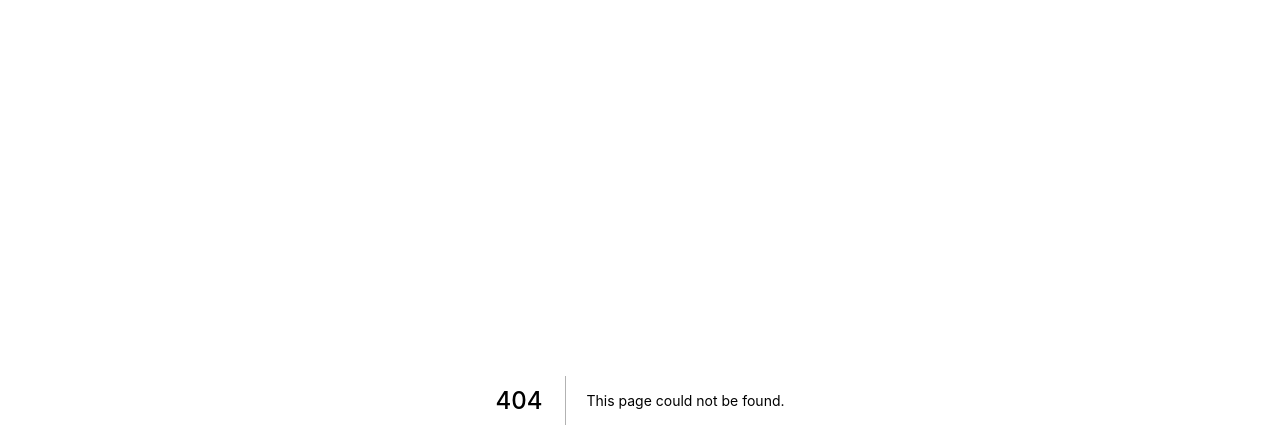
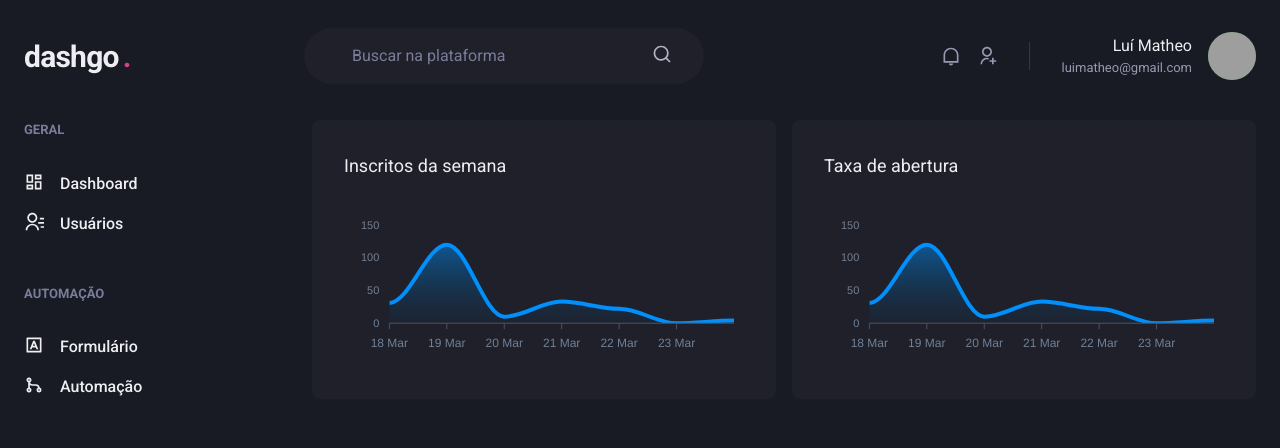
Before and after one commit to luimatheo/dashgo, a Next.js app: page /dashboard in a window 1280 px wide. Before the commit this address had no page. Shown: the top 448 px of the page. Built offline with nearby package versions, Linux system fonts and the light colour scheme; grey boxes are pictures that could not be loaded.

Commit message:
login e dashboard

```diff
--- a/package.json
+++ b/package.json
@@ -12,10 +12,13 @@
     "@chakra-ui/react": "^1.6.3",
     "@emotion/react": "^11.4.0",
     "@emotion/styled": "^11.3.0",
+    "apexcharts": "^3.27.1",
     "framer-motion": "^4.1.17",
     "next": "10.2.3",
     "react": "17.0.2",
-    "react-dom": "17.0.2"
+    "react-apexcharts": "^1.3.9",
+    "react-dom": "17.0.2",
+    "react-icons": "^4.2.0"
   },
   "devDependencies": {
     "@types/node": "^15.12.2",
--- /dev/null
+++ b/src/components/Header.tsx
@@ -0,0 +1,81 @@
+import { Flex, Text, Input, Icon, HStack, Box, Avatar } from '@chakra-ui/react'
+import { RiNotificationLine, RiSearchLine, RiUserAddLine } from 'react-icons/ri'
+
+export function Header() {
+    return (
+        <Flex
+            as="header"
+            w="100%"
+            maxWidth={1480}
+            h="20"
+            mx="auto"
+            mt="4"
+            px="6"
+            align="center"
+        >
+            <Text
+                fontSize="3xl"
+                fontWeight="bold"
+                letterSpacing="tight"
+                w="64"
+            >
+                dashgo
+                <Text as="span" ml="1" color="pink.500">.</Text>
+            </Text>
+
+            <Flex
+                as="label"
+                flex="1"
+                py="4"
+                px="8"
+                ml="6"
+                maxWidth={400}
+                alignSelf="center"
+                color="gray.200"
+                position="relative"
+                bg="gray.800"
+                borderRadius="full"
+            >
+                <Input
+                    color="gray.50"
+                    variant="unstyled"
+                    px="4"
+                    mr="4"
+                    placeholder="Buscar na plataforma"
+                    _placeholder={{ color: 'gray.400' }}
+                />
+
+                <Icon as={RiSearchLine} fontSize="20" />
+            </Flex>
+
+            <Flex
+               align="center"
+               ml="auto"
+            >
+                <HStack
+                    spacing="4"
+                    mx="8"
+                    pr="8"
+                    py="1"
+                    color="gray.300"
+                    borderRightWidth={1}
+                    borderColor="gray.700"
+                >
+                    <Icon as={RiNotificationLine} fontSize="20" />
+                    <Icon as={RiUserAddLine} fontSize="20" />
+                </HStack>
+
+                <Flex alignItems="center">
+                    <Box mr="4" textAlign="right">
+                        <Text>Luí Matheo</Text>
+                        <Text color="gray.300" fontSize="small">
+                            luimatheo@gmail.com
+                        </Text>
+                    </Box>
+
+                    <Avatar size="md" name="Lui Matheo" src="https://scontent.fjjg4-1.fna.fbcdn.net/v/t1.6435-1/p200x200/92090717_1684433615044161_204194169864847360_n.jpg?_nc_cat=104&ccb=1-3&_nc_sid=7206a8&_nc_ohc=5qPaluhxqQwAX-VBSaH&_nc_ht=scontent.fjjg4-1.fna&tp=6&oh=35fa05e2848f42c914b8e3002423737d&oe=60E8E11C" />
+                </Flex>
+            </Flex>
+        </Flex>
+    )
+}
--- /dev/null
+++ b/src/components/Sidebar.tsx
@@ -0,0 +1,37 @@
+import { Box, Stack, Text, Link, Icon  } from "@chakra-ui/react";
+import { RiContactsLine, RiDashboardLine, RiGitMergeLine, RiInputMethodLine } from "react-icons/ri";
+
+export function Sidebar() {
+    return (
+        <Box as="aside" w="64" mr="8">
+            <Stack spacing="12" align="flex-start">
+                <Box>
+                    <Text fontWeight="bold" color="gray.400" fontSize="small">GERAL</Text>
+                    <Stack spacing="4" mt="8" align="stretch">
+                        <Link display="flex" align="center">
+                            <Icon as={RiDashboardLine} fontSize="20" />
+                            <Text ml="4" fontWeight="medium">Dashboard</Text>
+                        </Link>
+                        <Link display="flex" align="center">
+                            <Icon as={RiContactsLine} fontSize="20" />
+                            <Text ml="4" fontWeight="medium">Usuários</Text>
+                        </Link>
+                    </Stack>
+                </Box>
+                <Box>
+                    <Text fontWeight="bold" color="gray.400" fontSize="small">AUTOMAÇÃO</Text>
+                    <Stack spacing="4" mt="8" align="stretch">
+                        <Link display="flex" align="center">
+                            <Icon as={RiInputMethodLine} fontSize="20" />
+                            <Text ml="4" fontWeight="medium">Formulário</Text>
+                        </Link>
+                        <Link display="flex" align="center">
+                            <Icon as={RiGitMergeLine} fontSize="20" />
+                            <Text ml="4" fontWeight="medium">Automação</Text>
+                        </Link>
+                    </Stack>
+                </Box>
+            </Stack>
+        </Box>
+    )
+}
--- /dev/null
+++ b/src/pages/dashboard.tsx
@@ -0,0 +1,96 @@
+import { Flex, SimpleGrid, Box, Text, theme } from '@chakra-ui/react'
+import dynamic from 'next/dynamic'
+import { Header } from '../components/Header'
+import { Sidebar } from '../components/Sidebar'
+
+const Chart = dynamic(() => import('react-apexcharts'), {
+    ssr: false,
+})
+
+const options = {
+    chart: {
+        toolbar: {
+            show: false,
+        },
+        zoom: {
+            enabled: false,
+        },
+        foreColor: theme.colors.gray[500],
+    },
+    grid: {
+        show: false,
+    },
+    dataLabels: {
+        enabled: false,
+    },
+    tooltip: {
+        enabled: false,
+    },
+    xaxis: {
+        type: 'datetime',
+        axisBorder: {
+            color: theme.colors.gray[600],
+        },
+        axisTicks: {
+            color: theme.colors.gray[600],
+        },
+        categories: [
+            '2021-03-18T00:00:00.000Z',
+            '2021-03-19T00:00:00.000Z',
+            '2021-03-20T00:00:00.000Z',
+            '2021-03-21T00:00:00.000Z',
+            '2021-03-22T00:00:00.000Z',
+            '2021-03-23T00:00:00.000Z',
+            '2021-03-24T00:00:00.000Z',
+        ],
+    },
+    fill: {
+        opacity: 0.3,
+        type: 'gradient',
+        gradient: {
+            shade: 'dark',
+            opacityFrom: 0.7,
+            opacityTo: 0.3
+        }
+    }
+};
+
+const series = [
+    {
+        name: 'series1', data: [31,120,10,33,22,0,4]
+    }
+]
+
+export default function Dashboard() {
+    return (
+        <Flex direction="column" h="100vh">
+            <Header />
+
+            <Flex w="100%" my="6" maxWidth={1480} mx="auto" px="6">
+                <Sidebar />
+
+                <SimpleGrid flex="1" gap="4" minChildWidth="320px" align="flex-start">
+                    <Box
+                      p="8"
+                      bg="gray.800"
+                      borderRadius={8}
+                      pb="4"
+                    >
+                        <Text fontSize="lg" mb="4">Inscritos da semana</Text>
+                        <Chart options={options} series={series} type="area" height={160} />
+                    </Box>
+                    <Box
+                      p="8"
+                      bg="gray.800"
+                      borderRadius={8}
+                      pb="4"
+                    >
+                        <Text fontSize="lg" mb="4">Taxa de abertura</Text>
+                        <Chart options={options} series={series} type="area" height={160} />
+                    </Box>
+                </SimpleGrid>
+            </Flex>
+
+        </Flex>
+    )
+}
```
Also changed, not shown: src/components/Form/Input.tsx (added, +27 -0 lines), src/pages/index.tsx (+26 -1 lines), 1 other file (tests, documents, lock files or other folders).
